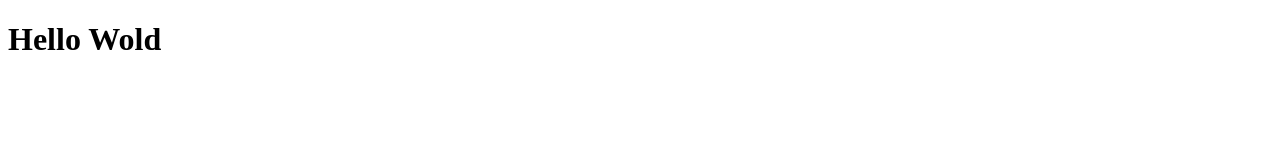
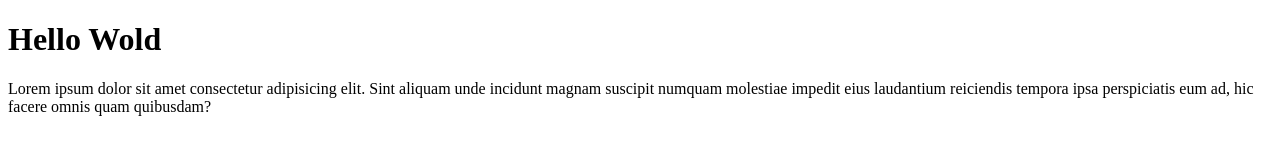
Before and after one commit to BerkatGea19/wpu-test-remote, a plain HTML site: page index.html in a window 1280 px wide. Drawn offline with Linux system fonts and the light colour scheme.

Commit message:
menambahkan paragraph

```diff
--- a/index.html
+++ b/index.html
@@ -8,5 +8,8 @@
 </head>
 <body>
     <h1>Hello Wold</h1>
+    <p>
+        Lorem ipsum dolor sit amet consectetur adipisicing elit. Sint aliquam unde incidunt magnam suscipit numquam molestiae impedit eius laudantium reiciendis tempora ipsa perspiciatis eum ad, hic facere omnis quam quibusdam?
+    </p>
 </body>
 </html>
```
